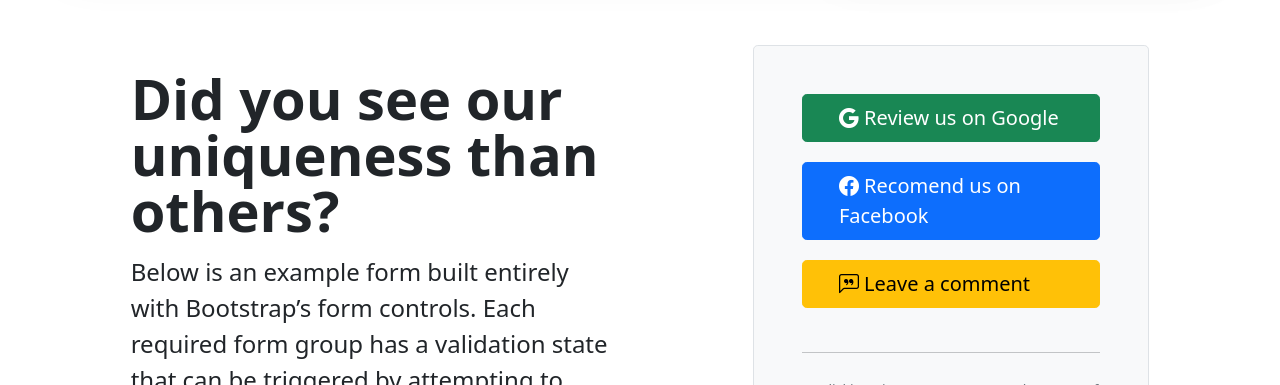
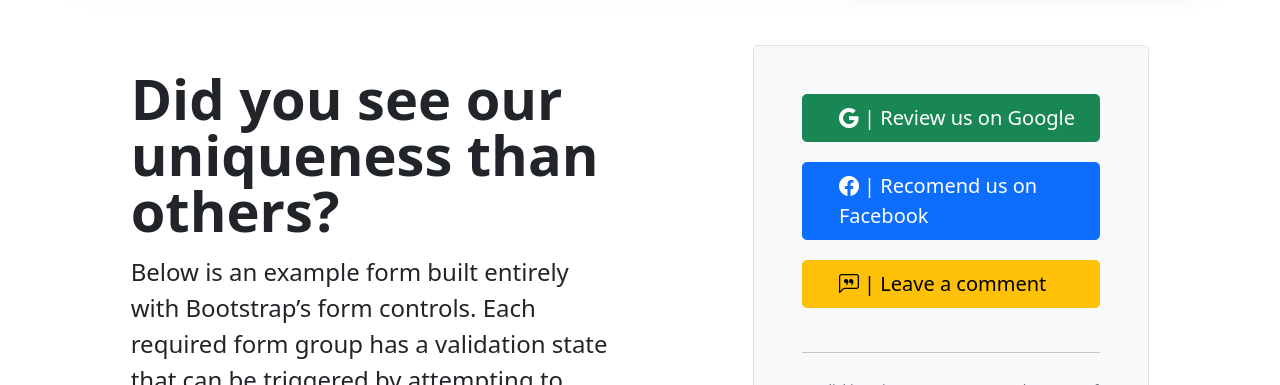
Before and after one commit to uslayer/uslayer.github.io, a Jekyll site: the page built from index.html, in a window 1280 px wide and 900 px high, scrolled down 1074 px. Shown: the part 156-541 px from the top of the window. Built offline with Jekyll 4.4.1, drawn with Linux system fonts in a browser that asks for light colours; the list of posts is cut into pages by our own code.

Commit message:
Update index.html

```diff
--- a/index.html
+++ b/index.html
@@ -63,19 +63,19 @@ image: assets/images/blog/press-cover.jpg
 
             <a href="" target="_blank">
               <button class="w-100 btn btn-lg btn-success review_btn" type="submit">
-                <div><i class="bi bi-google"></i> Review us on Google</div>
+                <div><i class="bi bi-google"></i> | Review us on Google</div>
               </button>
             </a>
 
             <a href="" target="_blank">
               <button class="w-100 btn btn-lg btn-primary review_btn" type="submit">
-                <div><i class="bi bi-facebook"></i> Recomend us on Facebook</div>
+                <div><i class="bi bi-facebook"></i> | Recomend us on Facebook</div>
               </button>
             </a>
 
             <a href="" target="_blank">
               <button class="w-100 btn btn-lg btn-warning review_btn" type="submit">
-                <div><i class="bi bi-chat-left-quote"></i> Leave a comment</div>
+                <div><i class="bi bi-chat-left-quote"></i> | Leave a comment</div>
               </button>
             </a>
 
```
